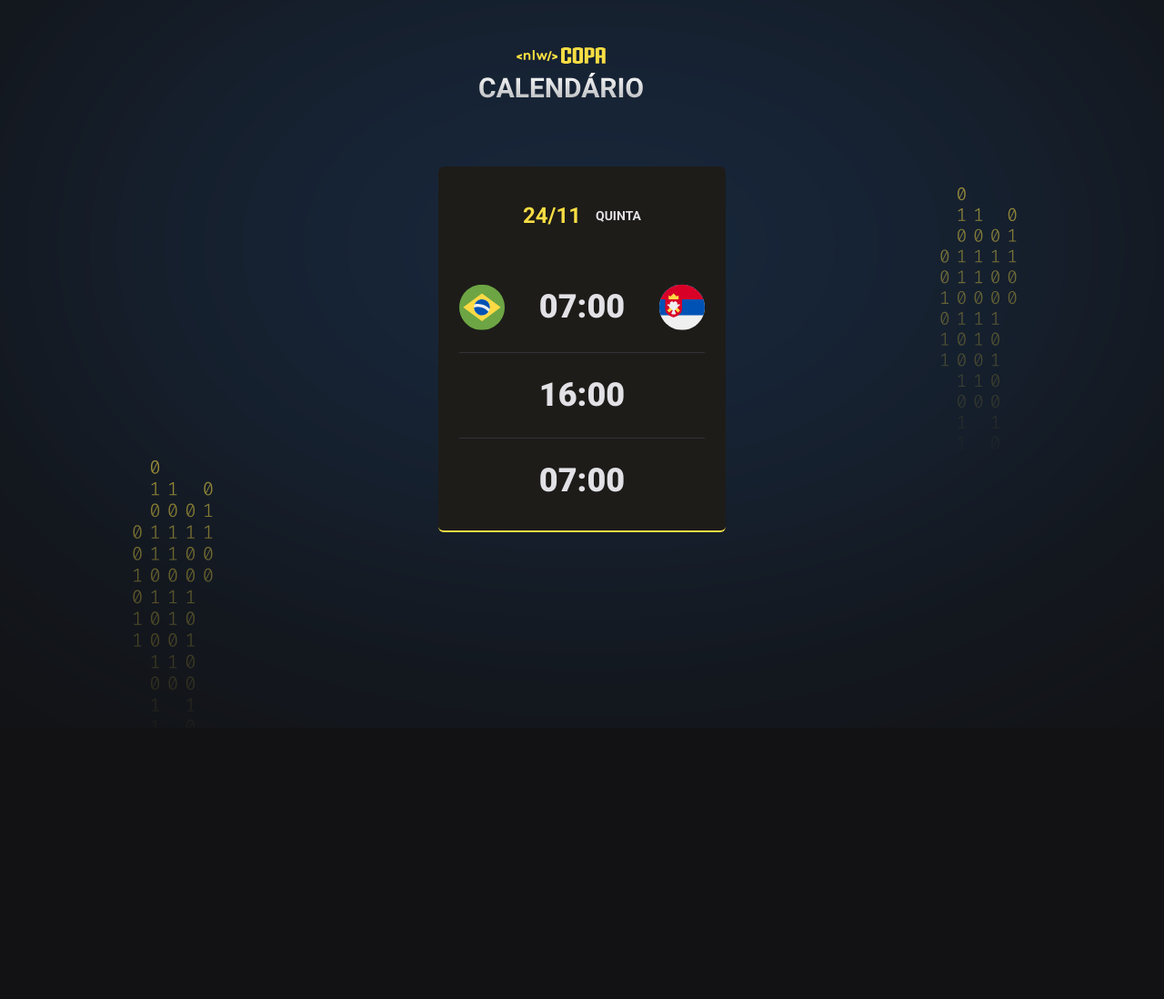
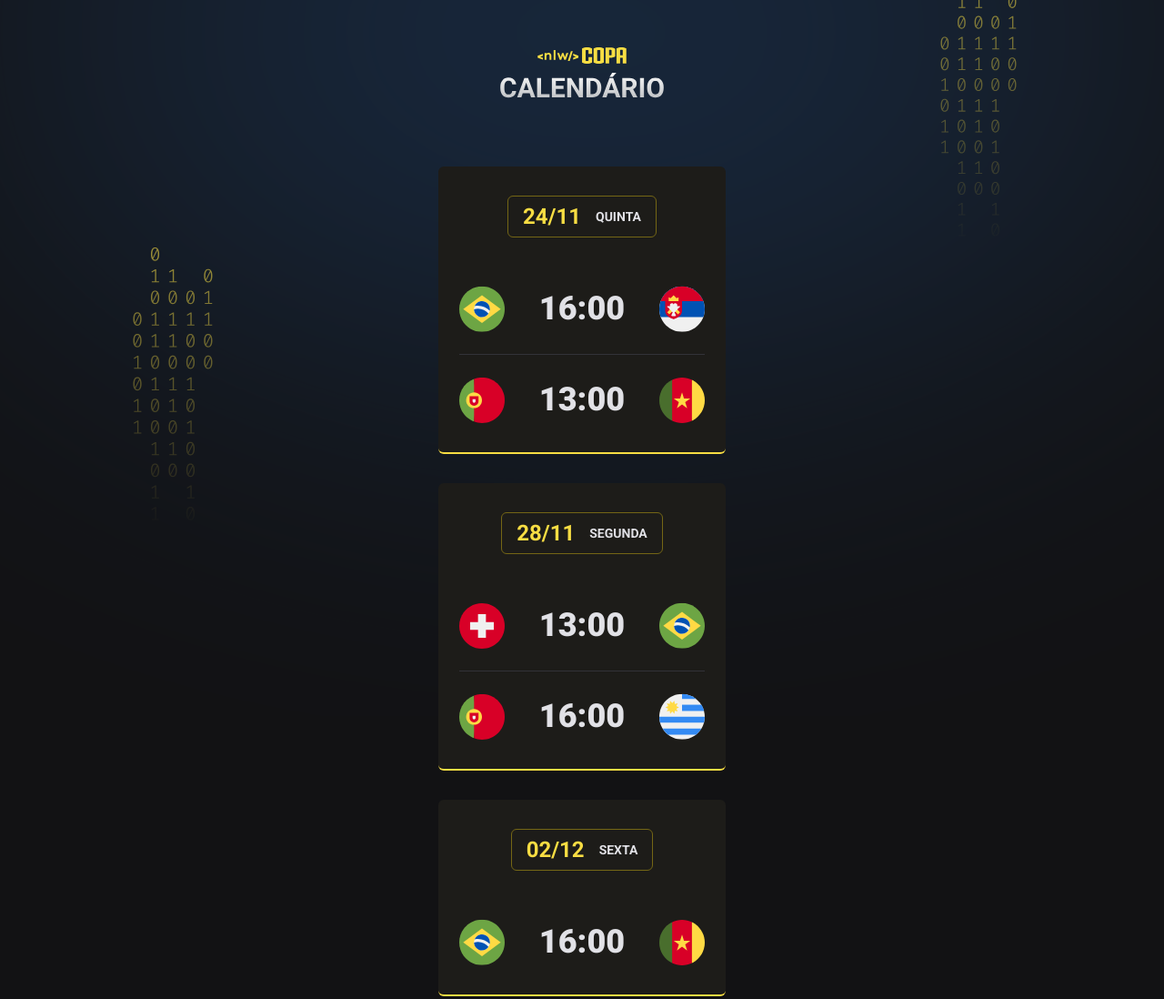
Before and after one commit to GabrielRARodrigues/NLWCopa-GameSchedule, a plain HTML site: page index.html in a window 1280 px wide. Shown: the whole page at 91% size. Before the commit the page ends 800 px from the top, so only its background shows below. Drawn offline with Linux system fonts and the light colour scheme.

Commit message:
Corrigindo estilos adicionando alguns novos, adicionando os cards dos jogos dinamicamente através do javaScript

```diff
--- a/index.html
+++ b/index.html
@@ -15,27 +15,8 @@
   </head>
   <body>
     <div id="app">
-      <header>
-        <img src="./assets/logo.svg" alt="Logo da NLW Copa" />
-      </header>
-      <main id="cards">
-        <div class="card">
-          <h2>24/11 <span>quinta</span></h2>
-          <ul>
-            <li>
-              <img src="./assets/icon-brazil.svg" alt="Bandeira do Brasil" />
-              <strong>07:00</strong>
-              <img src="./assets/icon-serbia.svg" alt="Bandeira da Servia" />
-            </li>
-            <li>
-              <img src="" alt="" /> <strong>16:00</strong> <img src="" alt="" />
-            </li>
-            <li>
-              <img src="" alt="" /> <strong>07:00</strong> <img src="" alt="" />
-            </li>
-          </ul>
-        </div>
-      </main>
+
     </div>
+    <script src="./main.js"></script>
   </body>
 </html>
--- /dev/null
+++ b/main.js
@@ -0,0 +1,40 @@
+function createGame(player1, hour, player2) {
+  return `
+<li>
+  <img src="./assets/icon-${player1}.svg" alt="Bandeira do ${player1}" />
+  <strong>${hour}</strong>
+  <img src="./assets/icon-${player2}.svg" alt="Bandeira da ${player2}" />
+</li>
+`
+}
+
+function createCart(date, day, game) {
+  return `
+  <div class="card">
+  <h2>${date} <span>${day}</span></h2>
+  <ul>
+ ${game}
+  </ul>
+</div>
+  `
+}
+
+document.querySelector('#app').innerHTML = `
+<header>
+<img src="./assets/logo.svg" alt="Logo da NLW Copa" />
+</header>
+<main id="cards">
+${createCart(
+  '24/11',
+  'quinta',
+  createGame('brazil', '16:00', 'serbia') +
+    createGame('portugal', '13:00', 'cameroon')
+)}
+${createCart(
+  '28/11',
+  'segunda',
+  createGame('switzerland', '13:00', 'brazil') +
+    createGame('portugal', '16:00', 'uruguay')
+)}
+${createCart('02/12', 'sexta', createGame('brazil', '16:00', 'cameroon'))}
+</main>`
--- a/style.css
+++ b/style.css
@@ -12,7 +12,7 @@ body {
   background-color: #121214;
   background-image: url('./assets/bg.svg');
   background-position-x: center;
-  background-position-y: 55.6%;
+  background-position-y: -715px;
   background-repeat: no-repeat;
 }
 body * {
@@ -26,6 +26,12 @@ body * {
 
 header {
   margin-bottom: 63px;
+  text-align: center;
+}
+main#cards {
+  display: flex;
+  flex-direction: column;
+  gap: 32px;
 }
 
 .card {
@@ -43,7 +49,7 @@ header {
   align-items: center;
   padding: 8px 16px;
   border: 1px solid #746615;
-  border: 6px;
+  border-radius: 6px;
   width: fit-content;
   margin-inline: auto;
   margin-bottom: 53px;
```
Also changed, not shown: assets/icon-cameroon.svg (added), assets/icon-portugal.svg (added), assets/icon-switzerland.svg (added), assets/icon-uruguay.svg (added).
